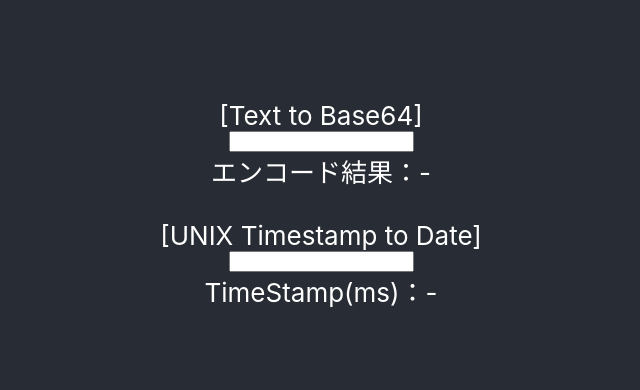
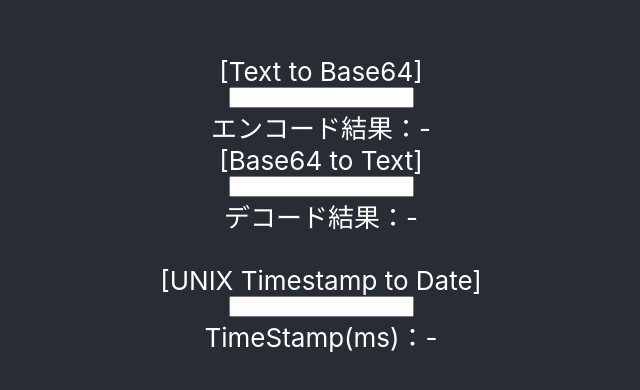
Before and after one commit to g0-I/QA-Tools, a React (Create React App) app: page / in a window 1280 px wide. Shown: the part 180-570 px from the top of the page, without its empty margins (319-959 px from the left). Built offline with nearby package versions, Linux system fonts and the light colour scheme.

Commit message:
デコード機能を追加

```diff
--- a/src/Encode.js
+++ b/src/Encode.js
@@ -2,17 +2,24 @@ import React, { useState } from 'react';
 
 export const ENCODE = () => {
   const [text, setText] = useState('-');
+  const [decodedText, setDecodedText] = useState('-');
 
   const handleChange = (e) => {
-    const encoded = btoa(e.target.value);
-    setText(() => (encoded));
+    setText(() => (btoa(e.target.value)));
+  }
+
+  const handleChange2 = (e) => {
+    setDecodedText(() => (atob(e.target.value)));
   }
 
   return (
     <>
       <div> [Text to Base64]</div>
-      <input onChange={handleChange} type="text"></input>
+      <input onChange={handleChange} type="password"></input>
       <div>エンコード結果：{text}</div>
+      <div> [Base64 to Text]</div>
+      <input onChange={handleChange2} type="text"></input>
+      <div>デコード結果：{decodedText}</div>
       <br/>
     </>
   );
```
